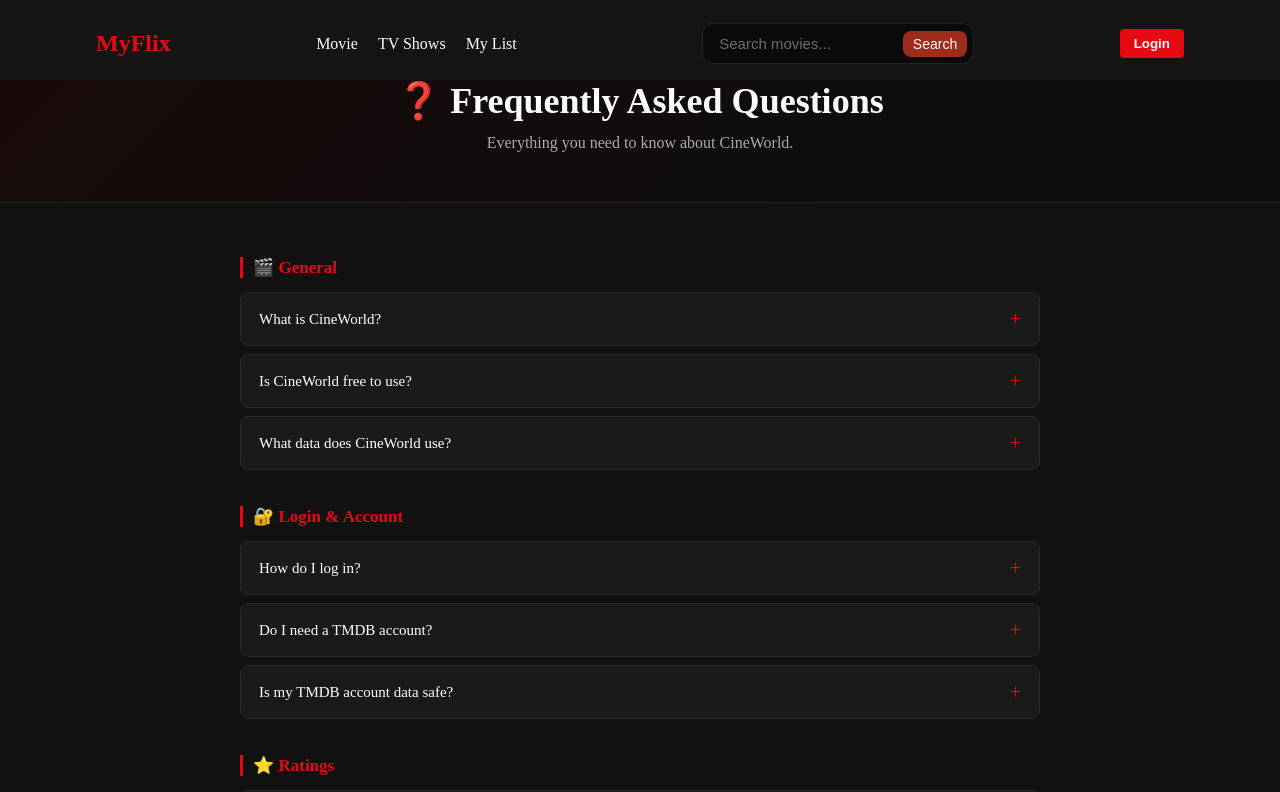
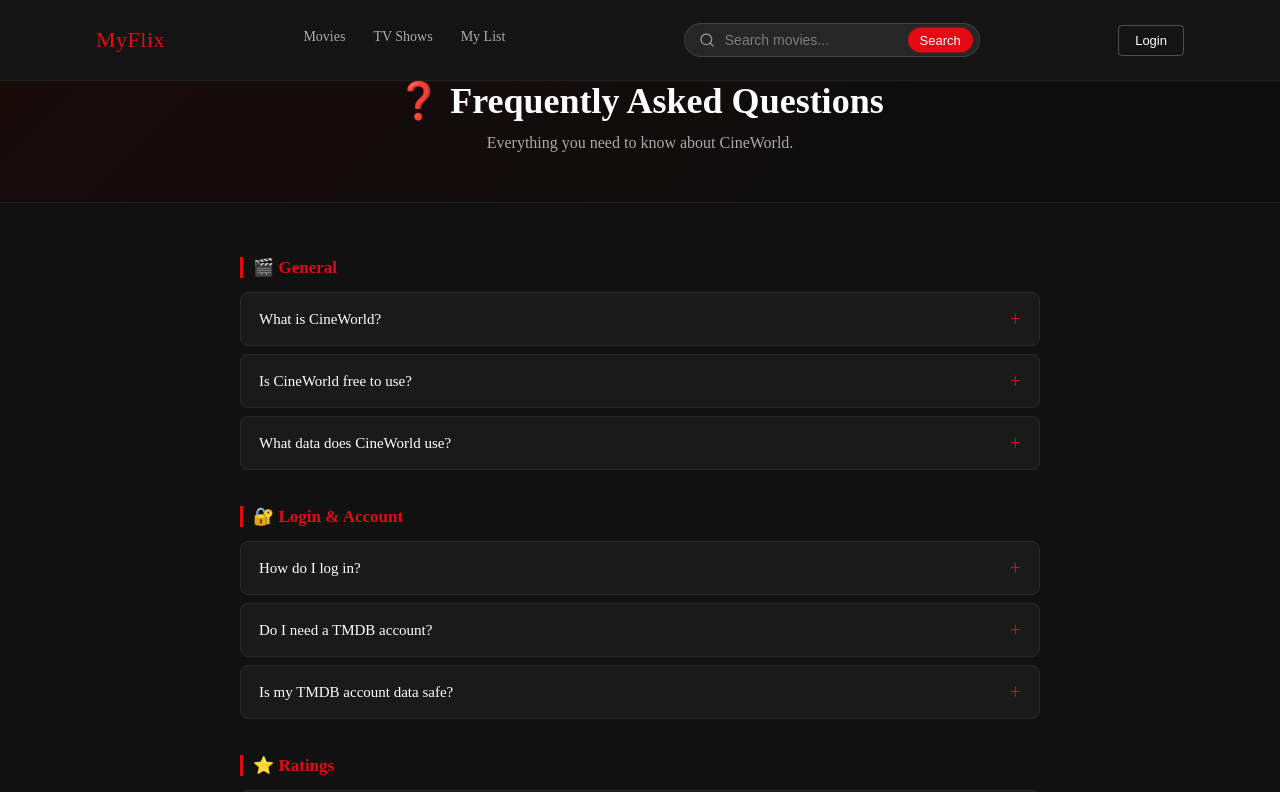
Before and after one commit to akashandy07/movie-website, a React (Vite) app: page /faq in a window 1280 px wide. Shown: the top 792 px of the page. Built offline with nearby package versions, Linux system fonts and the light colour scheme.

Commit message:
Update navbar styling

```diff
--- a/src/context/AuthContext.jsx
+++ b/src/context/AuthContext.jsx
@@ -14,10 +14,9 @@
         const account = localStorage.getItem("account_id");
         setSessionId(session);
         setAccountId(account);
-        console.log(session); // ✅ log the variable directly
-        console.log(account);
 
     }, []);
+
     const login = (session, account) => {
         localStorage.setItem("session_id", session);
         localStorage.setItem("account_id", account);
@@ -34,8 +33,7 @@
     };
 
     return (
-        <AuthContext.Provider
-            value={{
+        <AuthContext.Provider value={{
                 sessionId,
                 accountId,
                 login,
--- a/src/custom/Genres.js
+++ b/src/custom/Genres.js
@@ -11,7 +11,6 @@
     useEffect(() => {
         async function load() {
             const data = await getMovieGenres();
-            console.log( data.data.genres);
 
             // console.log("API Response:", data);
             // console.log("Genres:", data.data.genres);
--- a/src/custom/TvShow.js
+++ b/src/custom/TvShow.js
@@ -10,6 +10,8 @@
     useEffect(() => {
         async function load() {
             const res = await getTvShow()
+
+
             setTv(res)
             setLoading(false)
         }
--- a/src/navbar/NavBar.css
+++ b/src/navbar/NavBar.css
@@ -14,6 +14,7 @@
   top: 0px;
   left: 0px;
   z-index: 1;
+  border-bottom: 1px solid rgba(255, 255, 255, 0.06);
 }
 
 /* Navbar */
@@ -28,25 +29,36 @@
 
 /* Logo */
 .logo {
-  font-size: 24px;
-  font-weight: bold;
+  font-size: 22px;
+  font-weight: 500;
   color: #e50914;
+  letter-spacing: 0.5px;
   cursor: pointer;
 }
 
 /* Desktop Links */
 .nav-links {
   display: flex;
-  gap: 20px;
+  align-items: center;
+  gap: 28px;
 }
 
 .nav-links span {
+  color: rgba(255, 255, 255, 0.65);
+  font-size: 14px;
   cursor: pointer;
-  transition: color 0.3s;
+  padding-bottom: 4px;
+  border-bottom: 2px solid transparent;
+  transition: color 0.2s, border-color 0.2s;
 }
 
 .nav-links span:hover {
-  color: #b3b3b3;
+  color: #fff;
+}
+
+.nav-links span.active {
+  color: #fff;
+  border-bottom: 2px solid #e50914;
 }
 
 /* Right section */
@@ -58,18 +70,20 @@
 
 /* Login Button */
 .login-btn {
-  background-color: #e50914;
-  border: none;
-  padding: 7px 14px;
+  background: transparent;
+  border: 1px solid rgba(255, 255, 255, 0.25);
+  padding: 7px 16px;
   color: white;
-  font-weight: bold;
+  font-weight: 500;
+  font-size: 13px;
   border-radius: 4px;
   cursor: pointer;
-  transition: background 0.3s;
+  transition: border-color 0.2s, background 0.2s;
 }
 
 .login-btn:hover {
-  background-color: #f6121d;
+  border-color: rgba(255, 255, 255, 0.5);
+  background: rgba(255, 255, 255, 0.05);
 }
 
 /* ========================= */
@@ -112,22 +126,25 @@
 }
 
 .side-menu span {
-  color: white;
+  color: rgba(255, 255, 255, 0.7);
   font-size: 16px;
   cursor: pointer;
+  width: fit-content;
+  padding-bottom: 2px;
+  border-bottom: 2px solid transparent;
 }
 
 .side-menu span:hover {
-  color: #e50914;
+  color: #fff;
 }
 
-/* open state */
-.side-menu.open {
-  right: 0;
+.side-menu span.active {
+  color: #fff;
+  border-bottom: 2px solid #e50914;
 }
 
 /* ========================= */
-/* 🔍 SEARCH BAR (merged, no duplicates) */
+/* 🔍 SEARCH BAR */
 /* ========================= */
 
 .search-container {
@@ -140,16 +157,21 @@
   align-items: center;
   gap: 8px;
   position: relative;
-  padding: 10px 14px;
+  padding: 7px 14px;
   color: #fff;
-  background: rgba(0, 0, 0, 0.5);
-  border: 1px solid rgba(255, 255, 255, 0.1);
-  border-radius: 12px;
+  background: rgba(255, 255, 255, 0.08);
+  border: 1px solid rgba(255, 255, 255, 0.12);
+  border-radius: 20px;
   transition: border-color 0.2s;
 }
 
 .search-section:focus-within {
-  border-color: rgba(255, 255, 255, 0.3);
+  border-color: rgba(255, 255, 255, 0.35);
+}
+
+.search-icon {
+  color: rgba(255, 255, 255, 0.5);
+  flex-shrink: 0;
 }
 
 .search-section input {
@@ -158,9 +180,10 @@
   border: none;
   background: transparent;
   outline: none;
-  font-size: 15px;
+  font-size: 14px;
   color: #fff;
-  padding-right: 60px; /* space so text doesn't run under the button */
+  padding-right: 60px;
+  /* space so text doesn't run under the button */
 }
 
 .search-section input::placeholder {
@@ -175,19 +198,19 @@
   display: flex;
   align-items: center;
   gap: 6px;
-  background: #9e2c1d;
+  background: #e50914;
   color: #fff;
   border: none;
-  border-radius: 8px;
-  padding: 5px 10px;
-  font-size: 14px;
+  border-radius: 14px;
+  padding: 5px 12px;
+  font-size: 13px;
   font-weight: 500;
   cursor: pointer;
   transition: background 0.15s, transform 0.1s;
 }
 
 .search-section button:hover {
-  background: #b3341f;
+  background: #f6121d;
 }
 
 .search-section button:active {
@@ -227,22 +250,23 @@
   }
 
   .search-container {
-    margin-left: 10px;
+    margin-left: 20px;
+    flex: 1;
   }
 
   .search-section {
     border-radius: 20px;
-    padding: 6px 10px;
+    padding: 6px 13px;
   }
 
   .search-section input {
     font-size: 13px;
     width: 120px;
-    padding-right: 50px;
+    padding-right: 20px;
   }
 
   .search-section button {
-    padding: 4px 8px;
+    padding: 4px 7px;
     font-size: 12px;
   }
 }
@@ -255,23 +279,22 @@
 
   .logo {
     font-size: 16px;
+
   }
 
   .search-container {
-    margin-left: 0;
-    flex: 1;
+    margin-left: 20;
+
   }
 
   .search-section {
     border-radius: 24px;
-    padding: 5px 8px;
-    width: 100%;
+    width: 60%;
   }
 
   .search-section input {
     font-size: 12px;
-    width: 100%;
-    padding-right: 44px;
+    padding-right: 20px;
   }
 
   .search-section button {
--- a/src/navbar/NavBar.jsx
+++ b/src/navbar/NavBar.jsx
@@ -1,19 +1,14 @@
 import React, { useState } from "react";
 import "./NavBar.css";
-import { useNavigate } from "react-router-dom";
+import { useNavigate, useLocation } from "react-router-dom";
 import { useSearchMovie } from "../custom/SearchMovie";
 import SearchFilter from "../serchfillter/SearchFilter";
-
-
-
-
-
 
 const NavBar = () => {
   const [menuOpen, setMenuOpen] = useState(false);
   const navigate = useNavigate();
-  const [query, setQuery] = useState("")
-
+  const location = useLocation();
+  const [query, setQuery] = useState("");
 
   const handleNavigate = (path) => {
     navigate(path);
@@ -22,12 +17,12 @@
 
   const searchhandler = () => {
     if (query.trim()) {
-      navigate(`/search?query=${query}`)
-      setQuery("") // clear input after search
+      navigate(`/search?query=${query}`);
+      setQuery("");
     }
-  }
+  };
 
-
+  const isActive = (path) => location.pathname === path;
 
   return (
     <>
@@ -41,19 +36,48 @@
 
           {/* Desktop Menu */}
           <div className="nav-links desktop">
-            <span onClick={() => navigate("/")}>Movie</span>
-            <span onClick={() => navigate("/tv")}>TV Shows</span>
-            <span onClick={() => navigate("/my-list")}>My List</span>
+            <span
+              className={isActive("/") ? "active" : ""}
+              onClick={() => navigate("/")}
+            >
+              Movies
+            </span>
+            <span
+              className={isActive("/tv") ? "active" : ""}
+              onClick={() => navigate("/tv")}
+            >
+              TV Shows
+            </span>
+            <span
+              className={isActive("/my-list") ? "active" : ""}
+              onClick={() => navigate("/my-list")}
+            >
+              My List
+            </span>
           </div>
 
           <div className="search-container">
             <div className="search-section">
+              <svg
+                className="search-icon"
+                width="16"
+                height="16"
+                viewBox="0 0 24 24"
+                fill="none"
+                stroke="currentColor"
+                strokeWidth="2"
+                strokeLinecap="round"
+                strokeLinejoin="round"
+              >
+                <circle cx="11" cy="11" r="8" />
+                <line x1="21" y1="21" x2="16.65" y2="16.65" />
+              </svg>
               <input
                 type="text"
                 placeholder="Search movies..."
-                value={query} // ✅ bind to search input
+                value={query}
                 onChange={(e) => setQuery(e.target.value)}
-
+                onKeyDown={(e) => e.key === "Enter" && searchhandler()}
               />
               <button onClick={searchhandler}>Search</button>
             </div>
@@ -85,9 +109,24 @@
 
       {/* Slide Menu */}
       <div className={`side-menu ${menuOpen ? "open" : ""}`}>
-        <span onClick={() => handleNavigate("/")}>Movie</span>
-        <span onClick={() => handleNavigate("/tv")}>TV Shows</span>
-        <span onClick={() => handleNavigate("/my-list")}>My List</span>
+        <span
+          className={isActive("/") ? "active" : ""}
+          onClick={() => handleNavigate("/")}
+        >
+          Movies
+        </span>
+        <span
+          className={isActive("/tv") ? "active" : ""}
+          onClick={() => handleNavigate("/tv")}
+        >
+          TV Shows
+        </span>
+        <span
+          className={isActive("/my-list") ? "active" : ""}
+          onClick={() => handleNavigate("/my-list")}
+        >
+          My List
+        </span>
       </div>
     </>
   );
--- a/src/tv/Tv.css
+++ b/src/tv/Tv.css
@@ -91,7 +91,7 @@
 
 /* ===== TV SECTION ===== */
 .tv-section {
-  padding: 20px 40px;
+  padding: 20px 20px;
   background: #0d0d0d;
 }
 
@@ -199,10 +199,19 @@
 .new-movie {
   display: flex;
   flex-direction: column;
-  padding: 20px 40px;
+  padding: 18px 20px;
   background: #0d0d0d;
   overflow-x: auto;
-   scrollbar-width: none;
+  scrollbar-width: none;
+
+}
+
+.new-movie h1 {
+  font-size: 18px;
+  font-weight: 500;
+  color: #fff;
+  margin-bottom: 16px;
+  border-left: 3px solid #e50914;
 
 }
 
```
Also changed, not shown: src/movies/Movie.js (+4 -7 lines), 1 other file (tests, documents, lock files or other folders).
